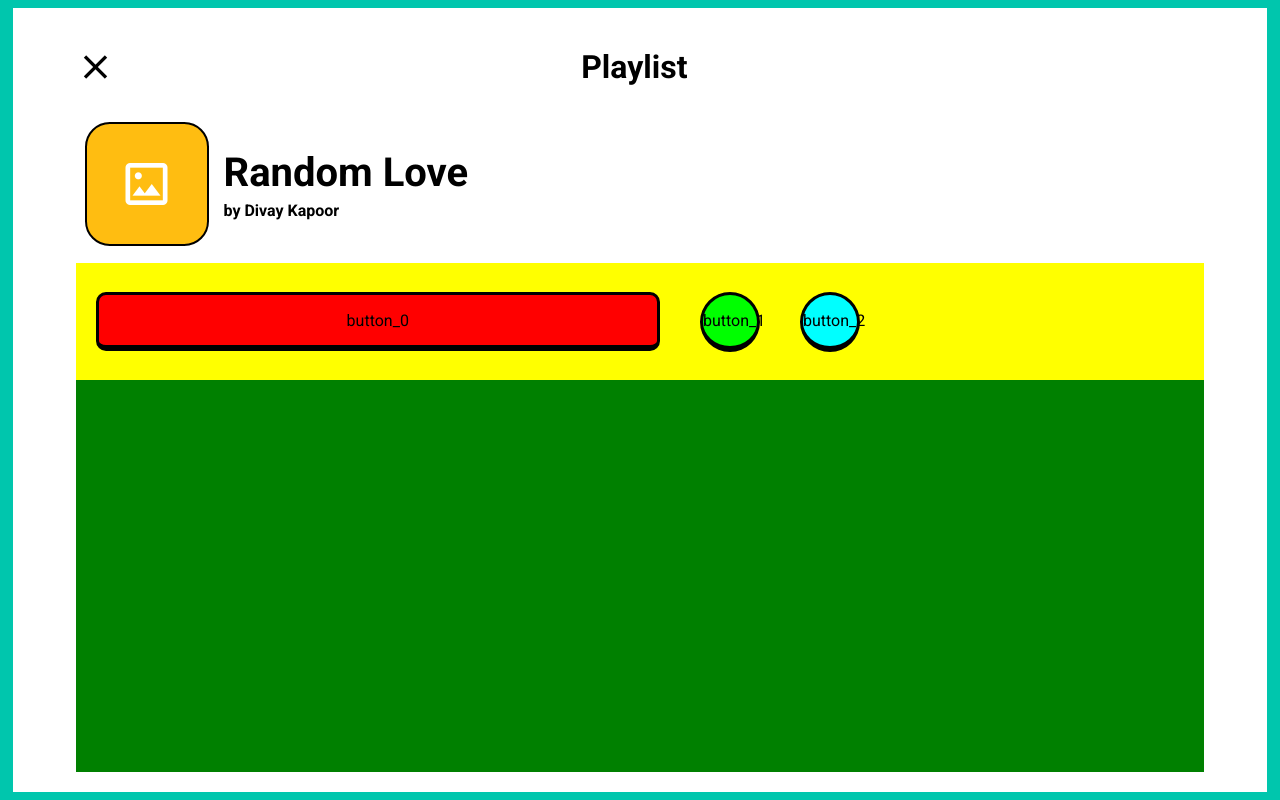
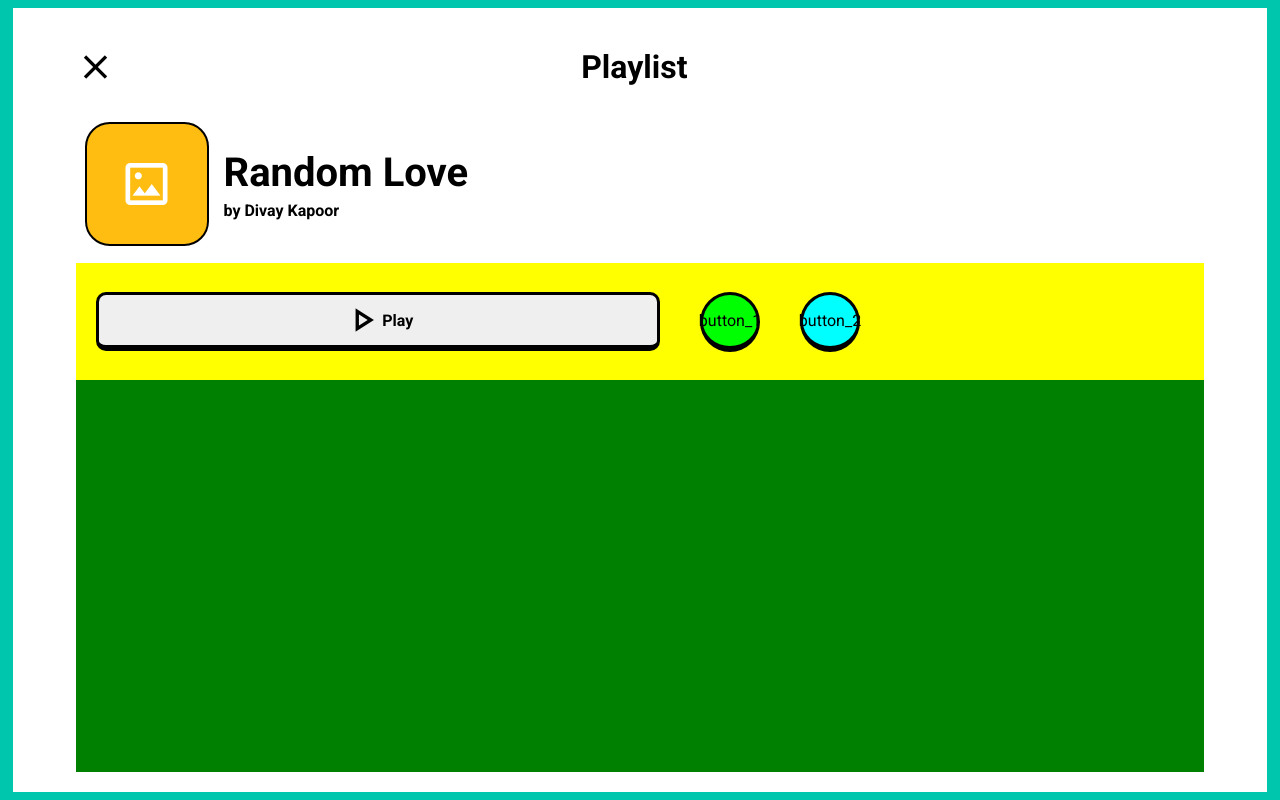
Before and after one commit to MoongStory/Moon-Light-Project, a PHP site: page / in a window 1280 px wide. Run offline with PHP 8.4, Linux system fonts and the light colour scheme.

Commit message:
Play 버튼 완성

```diff
--- a/HTML & CSS/kokoa clone/challenge/5th/index.html
+++ b/HTML & CSS/kokoa clone/challenge/5th/index.html
@@ -26,7 +26,9 @@
         </div>
       </div>
       <div class="buttons">
-        <button>button_0</button>
+        <button>
+          <span class="material-symbols-outlined"> play_arrow </span> Play
+        </button>
         <button>button_1</button>
         <button>button_2</button>
       </div>
--- a/HTML & CSS/kokoa clone/challenge/5th/styles.css
+++ b/HTML & CSS/kokoa clone/challenge/5th/styles.css
@@ -49,7 +49,6 @@ body > div:first-child {
 }
 
 .material-symbols-outlined {
-  width: 100%;
   font-size: 250%;
   font-variation-settings: "FILL" 0, "wght" 400, "GRAD" 0, "opsz" 24;
   display: flex;
@@ -81,12 +80,12 @@ body > div:first-child {
   border: 2px solid black;
   display: flex;
   align-items: center;
+  justify-content: center;
 }
 
 .music-info div:first-child span {
   color: white;
   font-size: 350%;
-  justify-content: center;
 }
 
 .music-info div:nth-child(2) {
@@ -119,13 +118,16 @@ body > div:first-child {
   margin: 0px 20px;
   border: 3px solid black;
   border-width: 3px 3px 6px 3px;
+  display: flex;
+  justify-content: center;
+  align-items: center;
 }
 
 .buttons button:nth-child(1) {
-  background-color: red;
   width: 50%;
   height: 50%;
   border-radius: 10px;
+  font-weight: bold;
 }
 
 .buttons button:nth-child(2) {
```
